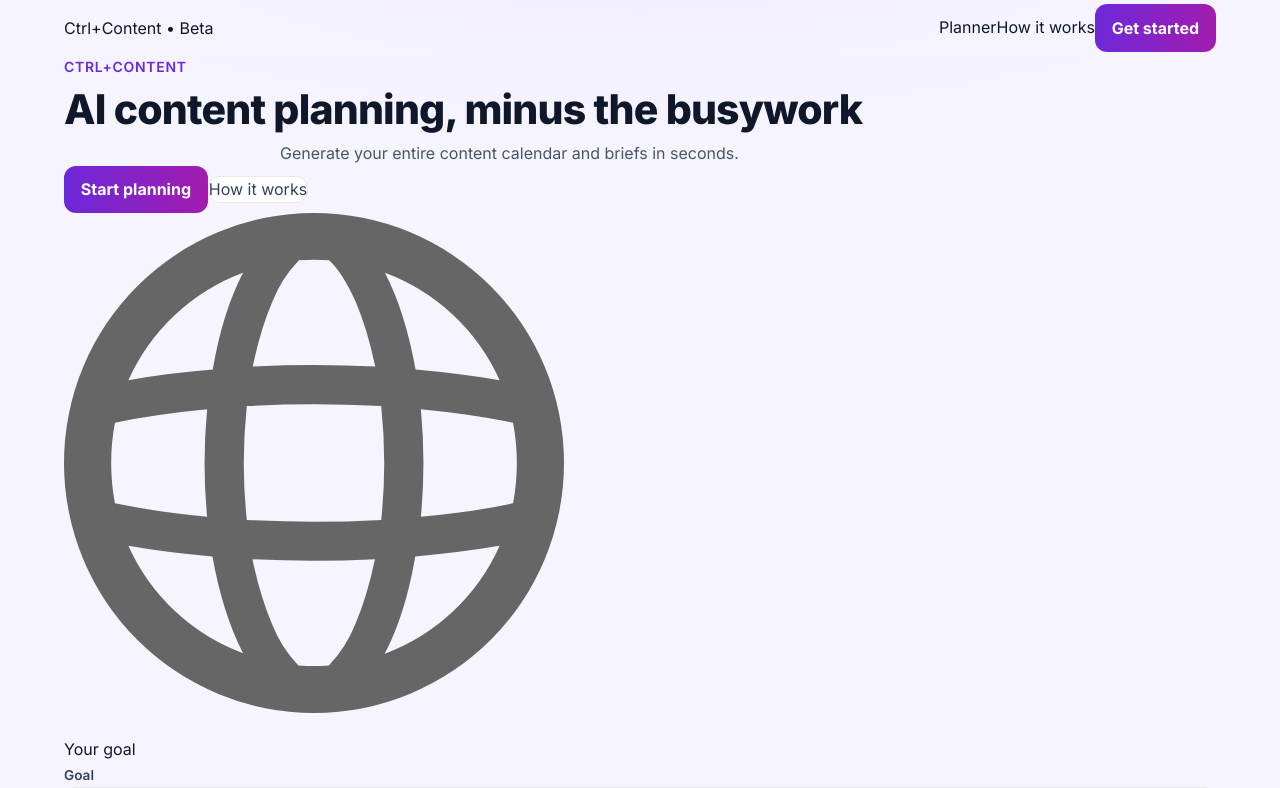
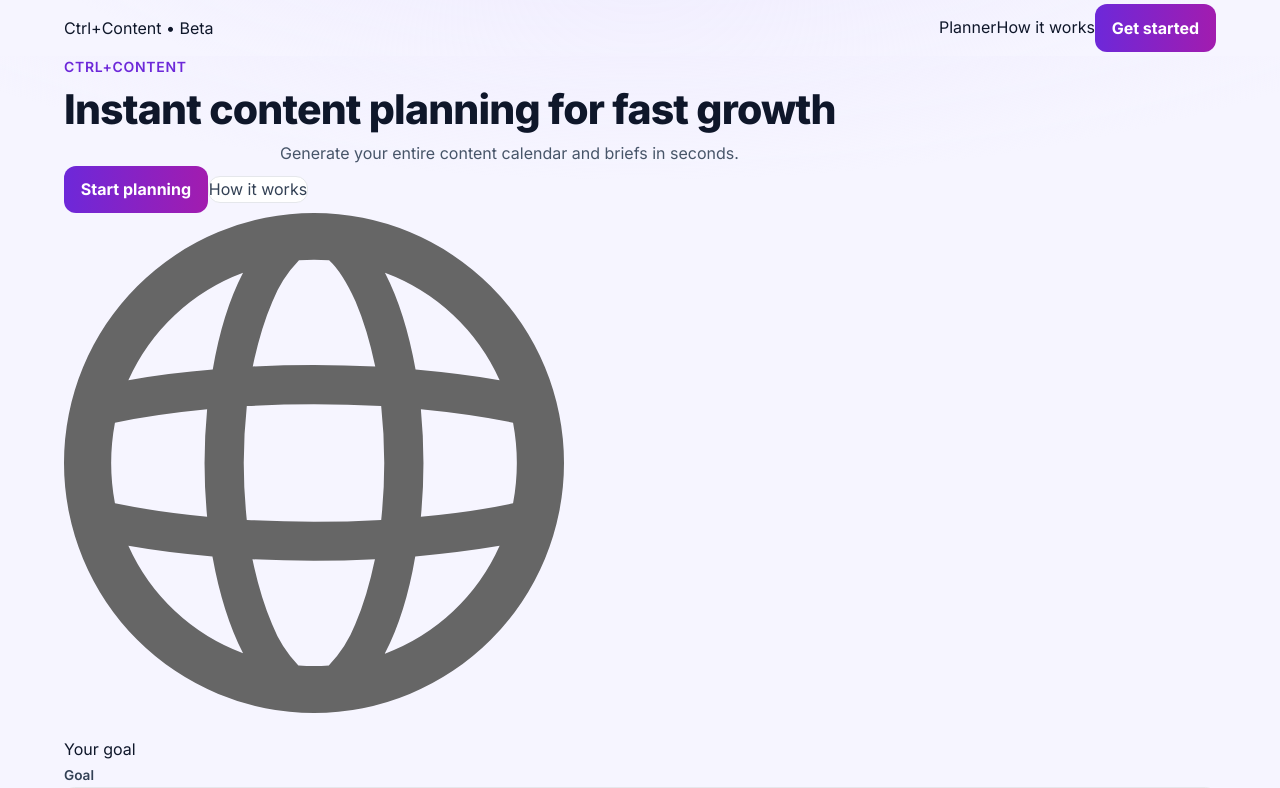
Before and after one commit to ctrlcontent/b2b-content-strategist, a Next.js app: page / in a window 1280 px wide. Shown: the top 788 px of the page. Built offline with nearby package versions, Linux system fonts and the light colour scheme.

Commit message:
Update page.js

```diff
--- a/app/page.js
+++ b/app/page.js
@@ -117,7 +117,7 @@ export default function Home() {
           <div className="grid items-center gap-12 py-20 md:grid-cols-2 md:py-32">
             <div>
               <span className="cc-eyebrow">Ctrl+Content</span>
-              <h1 className="cc-h1 mt-2 text-slate-900">AI content planning, minus the busywork</h1>
+              <h1 className="cc-h1 mt-2 text-slate-900">Instant content planning for fast growth</h1>
               <p className="cc-lead mt-4">
                 Generate your entire content calendar and briefs in seconds.
               </p>
```
